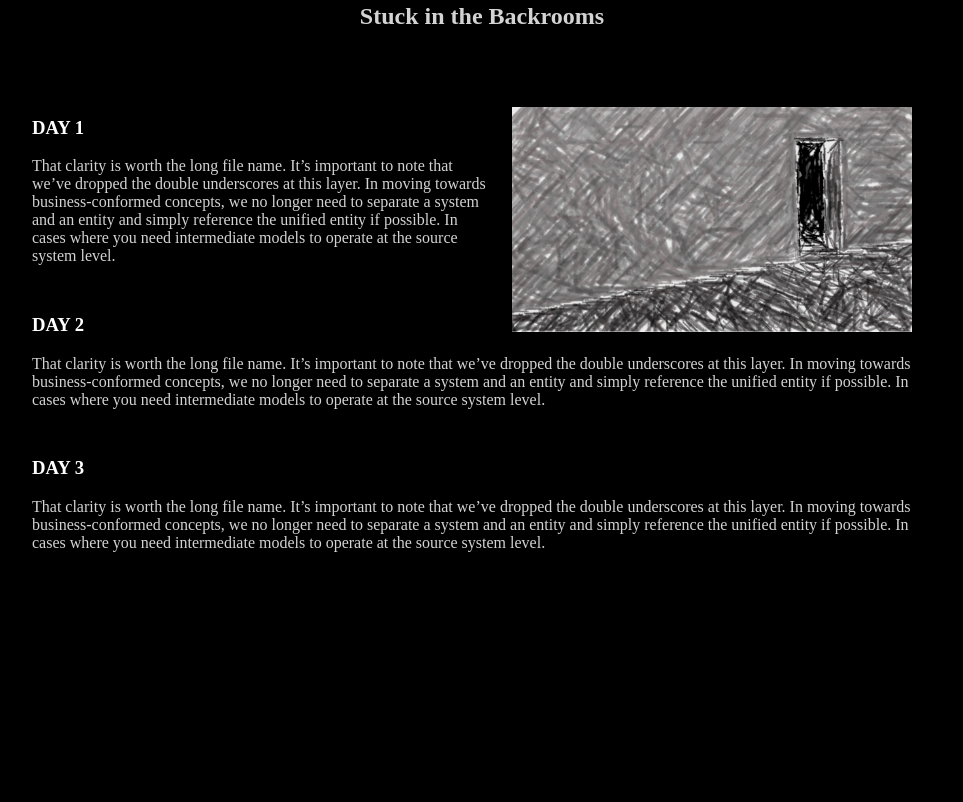
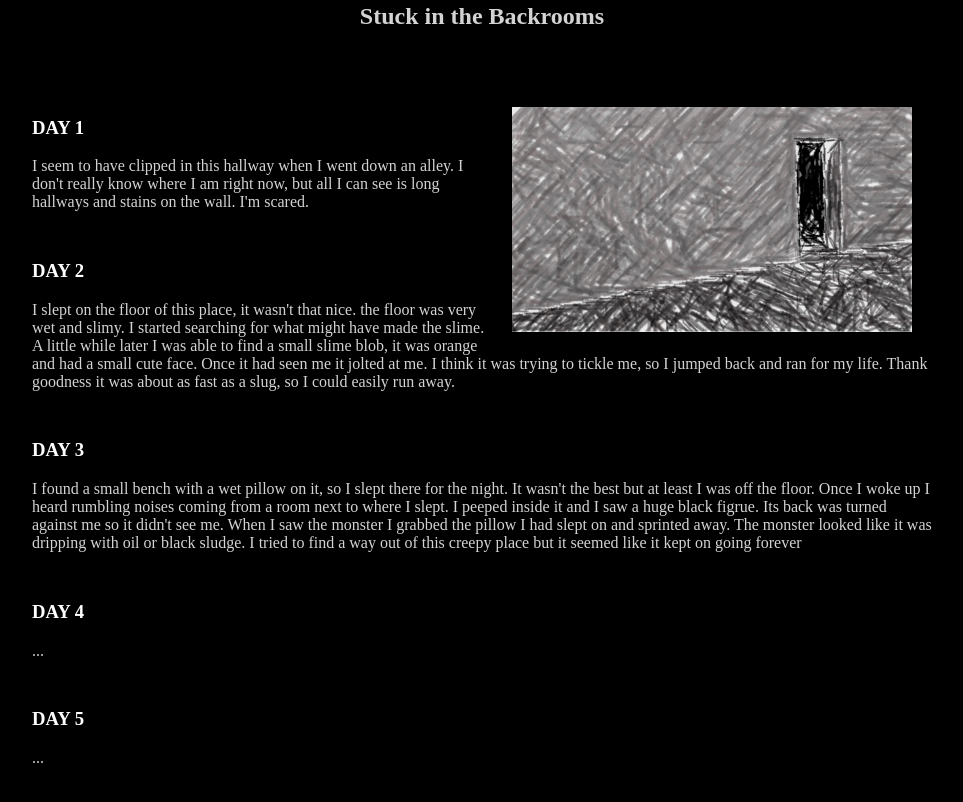
Before and after one commit to summerboy123123/the-journal, a plain HTML site: page index.html in a window 1280 px wide. Shown: the part 384-1186 px from the top of the page, without its empty margins (158-1121 px from the left). Before the commit the page ends 990 px from the top, so only its background shows below. Drawn offline with Linux system fonts and the light colour scheme.

Commit message:
Update index.html

```diff
--- a/index.html
+++ b/index.html
@@ -51,23 +51,44 @@
         <img style="max-width: 400px; float: right" src="images/door.jpg" alt="journal">
         <h3>DAY 1</h3>
         <p>
-            That clarity is worth the long file name. It’s important to note that we’ve dropped the double underscores at this layer. In moving towards business-conformed concepts, we no longer need to
-            separate a system and an entity and simply reference the unified entity if possible. In cases where you need intermediate models to operate at the source system level.
+            I seem to have clipped in this hallway when I went down an alley. I don't really know where I am right now, but
+            all I can see is long hallways and stains on the wall. I'm scared.
         </p>
     </div>
     <div>
         <h3>DAY 2</h3>
         <p>
-            That clarity is worth the long file name. It’s important to note that we’ve dropped the double underscores at this layer. In moving towards business-conformed concepts, we no longer need to
-            separate a system and an entity and simply reference the unified entity if possible. In cases where you need intermediate models to operate at the source system level.
+            I slept on the floor of this place, it wasn't that nice. the floor was very wet and slimy. I started searching
+            for what might have made the slime. A little while later I was able to find a small slime blob, it was orange
+            and had a small cute face. Once it had seen me it jolted at me. I think it was trying to tickle me, so I jumped
+            back and ran for my life. Thank goodness it was about as fast as a slug, so I could easily run away.
         </p>
     </div>
 
     <div>
         <h3>DAY 3</h3>
         <p>
-            That clarity is worth the long file name. It’s important to note that we’ve dropped the double underscores at this layer. In moving towards business-conformed concepts, we no longer need to
-            separate a system and an entity and simply reference the unified entity if possible. In cases where you need intermediate models to operate at the source system level.
+         I found a small bench with a wet pillow on it, so I slept there for the night. It wasn't the best but at least I
+            was off the floor. Once I woke up I heard rumbling noises coming from a room next to where I slept. I peeped
+            inside it and I saw a huge black figrue. Its back was turned against me so it didn't see me. When I saw the
+            monster I grabbed the pillow I had slept on and sprinted away. The monster looked like it was dripping
+            with oil or black sludge. I tried to find a way out of this creepy place but it seemed like it kept on going
+            forever
+        </p>
+
+    </div>
+
+        <div>
+        <h3>DAY 4</h3>
+        <p>
+           ...
+        </p>
+    </div>
+
+        <div>
+        <h3>DAY 5</h3>
+        <p>
+           ...
         </p>
     </div>
 
```
